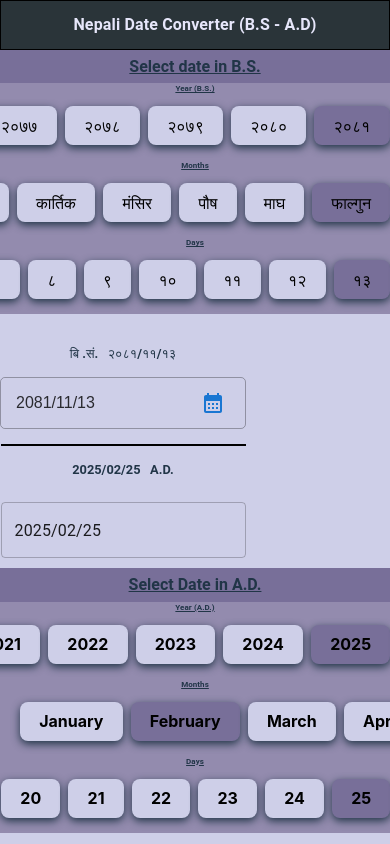
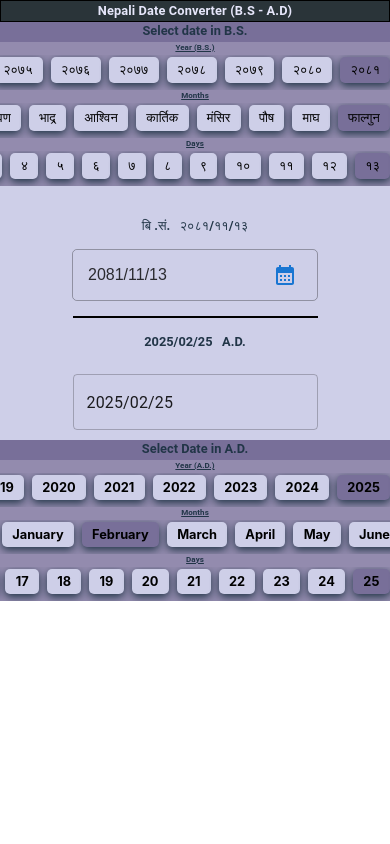
Before and after one commit to bipin-Pariyar2003/Nepali-Date-Picker, a React (Vite) app: page / in a window 390 px wide. Built offline with nearby package versions, Linux system fonts and the light colour scheme.

Commit message:
completed app version 1.0.0

```diff
--- a/src/Components/EngDatePicker/index.jsx
+++ b/src/Components/EngDatePicker/index.jsx
@@ -14,7 +14,7 @@ const EngDatePicker = ({ selectedDate, onChange }) => {
   return (
     <>
       <div style={{ textAlign: "center" }}>
-        <label htmlFor="date">
+        <label>
           <hr
             style={{ border: "1px solid black", marginTop: "15px", marginBottom: "15px" }}
           />
@@ -51,70 +51,3 @@ const EngDatePicker = ({ selectedDate, onChange }) => {
 };
 
 export default EngDatePicker;
-
-////////////////////////// 2nd way //////////////////////////
-// import React from "react";
-// import { LocalizationProvider } from "@mui/x-date-pickers/LocalizationProvider";
-// import { DatePicker } from "@mui/x-date-pickers/DatePicker";
-// import { AdapterMoment } from "@mui/x-date-pickers/AdapterMoment";
-// import moment from "moment";
-// import { Typography, TextField, InputAdornment } from "@mui/material";
-// import CalendarTodayIcon from "@mui/icons-material/CalendarToday";
-
-// const EngDatePicker = ({ selectedDate, onChange }) => {
-//   const handleDateChange = (date) => {
-//     // convert moment obj to YYYY/MM/DD format
-//     const formattedDate = date.format("YYYY/MM/DD");
-//     onChange(formattedDate);
-//   };
-
-//   return (
-//     <>
-//       <div style={{ textAlign: "center" }}>
-//         <label htmlFor="date">
-//           <hr
-//             style={{ border: "1px solid black", marginTop: "15px", marginBottom: "15px" }}
-//           />
-//           <Typography variant="h5" sx={{ marginTop: "15px" }}>
-//             {selectedDate} &nbsp; A.D.
-//           </Typography>
-//         </label>
-//         <br />
-//         <LocalizationProvider dateAdapter={AdapterMoment}>
-//           <DatePicker
-//             onChange={handleDateChange}
-//             format={"YYYY/MM/DD"}
-//             value={moment(selectedDate, "YYYY/MM/DD")}
-//             slots={{
-//               textField: (params) => (
-//                 <TextField
-//                   {...params}
-//                   sx={{
-//                     width: {
-//                       xs: "245px", // Width for extra small screens (e.g., mobile devices)
-//                       sm: "auto", // Width for small and larger screens
-//                     },
-//                   }}
-//                   InputAdornmentProps={{
-//                     position: "end",
-//                   }}
-//                   slotProps={{
-//                     input: {
-//                       endAdornment: (
-//                         <InputAdornment position="end">
-//                           <CalendarTodayIcon />
-//                         </InputAdornment>
-//                       ),
-//                     },
-//                   }}
-//                 />
-//               ),
-//             }}
-//           />
-//         </LocalizationProvider>
-//       </div>
-//     </>
-//   );
-// };
-
-// export default EngDatePicker;
--- a/src/Components/NepDatePicker/index.jsx
+++ b/src/Components/NepDatePicker/index.jsx
@@ -49,7 +49,7 @@ const NepDatePicker = ({ selectedDate, onChange }) => {
 
   return (
     <div className="nepali-date-picker">
-      <label htmlFor="date">
+      <label>
         <Typography
           variant="h5"
           sx={{
--- a/src/Components/UI/DisplayList/index.jsx
+++ b/src/Components/UI/DisplayList/index.jsx
@@ -21,7 +21,7 @@ const DisplayList = ({
   return (
     <Stack
       style={{
-        flexDirection: { xs: "column", md: "row" },
+        flexDirection: { xs: "row", md: "row" },
         overflow: "auto",
         position: "relative",
         width: "100%",
@@ -44,7 +44,7 @@ const DisplayList = ({
       </Typography>
       <Box
         sx={{
-          padding: "10px 20px",
+          padding: { xs: "2px", md: "10px 20px" },
           gap: 1,
           display: "flex",
           flexDirection: { xs: "row", md: "column" },
--- a/src/Views/Home/index.jsx
+++ b/src/Views/Home/index.jsx
@@ -9,6 +9,7 @@ import AdView from "Views/AdView";
 
 import EngDatePicker from "Components/EngDatePicker";
 import { Box, Stack, Typography } from "@mui/material";
+import { Height } from "@mui/icons-material";
 
 function Home() {
   const initialEnglishDate = moment().format("YYYY/MM/DD");
@@ -35,11 +36,16 @@ function Home() {
   return (
     <Stack
       sx={{
-        height: "100svh",
+        height: { xs: "100%", md: "100svh" },
       }}
     >
-      <Box className="heading" sx={{ fontSize: { xs: "0.5rem" } }}>
-        <Typography sx={{ fontSize: { sm: "0.5rem", md: "1.5rem" }, fontWeight: "bold" }}>
+      <Box className="heading" sx={{ height: { xs: "20px", md: "50px" } }}>
+        <Typography
+          sx={{
+            fontSize: { xs: "0.8rem", md: "1.5rem" },
+            fontWeight: "bold",
+          }}
+        >
           Nepali Date Converter (B.S - A.D){" "}
         </Typography>
       </Box>
@@ -53,13 +59,13 @@ function Home() {
           <Typography
             variant="h5"
             sx={{
-              fontWeight: "bold",
+              fontWeight: { xs: "bolder", md: "bold" },
               textAlign: "center",
-              textDecoration: "underline",
+              textDecoration: { xs: "none", md: "underline" },
+              padding: { xs: "0px", md: "6px" },
               backgroundColor: "#786F99",
-              paddingTop: "6px",
-              paddingBottom: "6px",
-              fontSize: { xs: "1rem", md: "1.5rem" },
+              fontSize: { xs: "0.8rem", md: "1.5rem" },
+              height: { xs: "20px", md: "40px" },
             }}
           >
             Select date in B.S.
@@ -79,6 +85,7 @@ function Home() {
             flex: 1,
             width: "min-content",
             minWidth: { sx: "100px", md: "350px" },
+            margin: { xs: "0 auto", md: "0" }, // Center in mobile view only
           }}
         >
           <NepDatePicker
@@ -96,13 +103,13 @@ function Home() {
           <Typography
             variant="h5"
             sx={{
-              fontWeight: "bold",
+              fontWeight: { xs: "bolder", md: "bold" },
               textAlign: "center",
-              textDecoration: "underline",
+              padding: { xs: "0px", md: "6px" },
+              textDecoration: { xs: "none", md: "underline" },
               backgroundColor: "#786F99",
-              paddingTop: "6px",
-              paddingBottom: "6px",
-              fontSize: { xs: "1rem", md: "1.5rem" },
+              fontSize: { xs: "0.8rem", md: "1.5rem" },
+              height: { xs: "20px", md: "40px" },
             }}
           >
             Select Date in A.D.
--- a/src/index.css
+++ b/src/index.css
@@ -39,6 +39,15 @@ button {
   cursor: pointer;
   transition: border-color 0.25s;
 }
+/* Apply smaller button size on smaller screens */
+@media (max-width: 600px) {
+  button {
+    padding: 0.4em 0.8em; /* Reduce padding */
+    font-size: 0.8em; /* Reduce font size */
+    border-radius: 5px; /* Slightly smaller border radius */
+  }
+}
+
 button:hover {
   box-shadow: #646cff 1px;
 }
```
